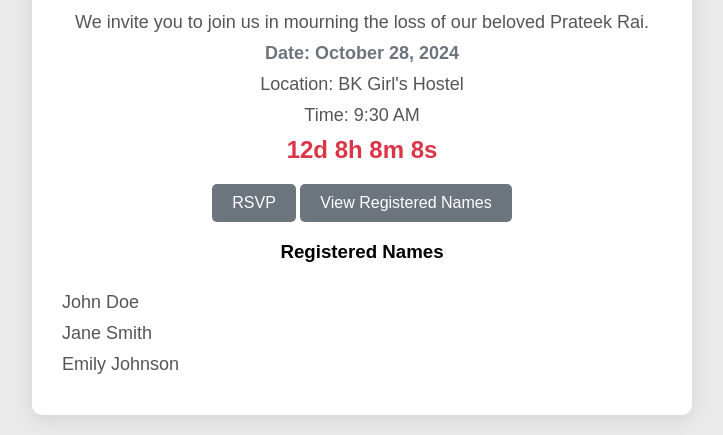
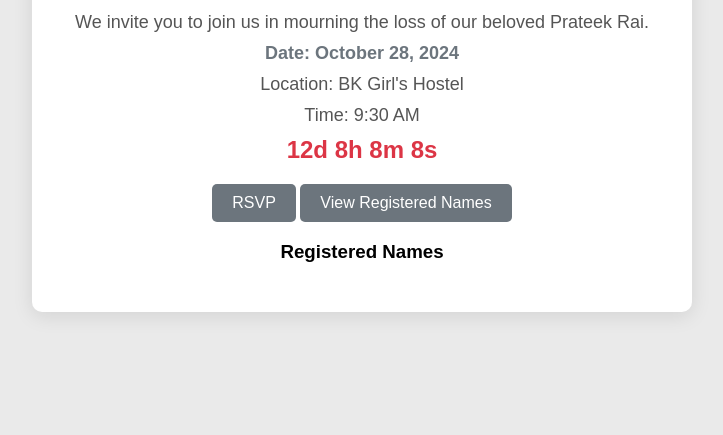
Before and after one commit to BroCode436/13VI, a plain HTML site: page index.html in a window 1280 px wide. Shown: the part 450-885 px from the top of the page, without its empty margins (278-1001 px from the left). After the commit the page ends 800 px from the top, so only its background shows below. Drawn offline with Linux system fonts and the light colour scheme.

Commit message:
Update index.html

```diff
--- a/index.html
+++ b/index.html
@@ -125,11 +125,7 @@
     <div class="button" onclick="openNamesModal()">View Registered Names</div>
 
     <h3>Registered Names</h3>
-    <div class="names-list" id="namesList">
-        <p>John Doe</p>
-        <p>Jane Smith</p>
-        <p>Emily Johnson</p>
-    </div>
+    <div class="names-list" id="namesList"></div>
 </div>
 
 <!-- Modal for RSVP -->
@@ -162,8 +158,8 @@
 </div>
 
 <script>
-    // Predefined list of registered names
-    const registeredNames = ["John Doe", "Jane Smith", "Emily Johnson"];
+    // Initialize an empty list for registered names
+    let registeredNames = [];
 
     // Set the date for the gathering
     const eventDate = new Date('2024-10-28T12:00:00').getTime(); // Adjust the time as needed
```
